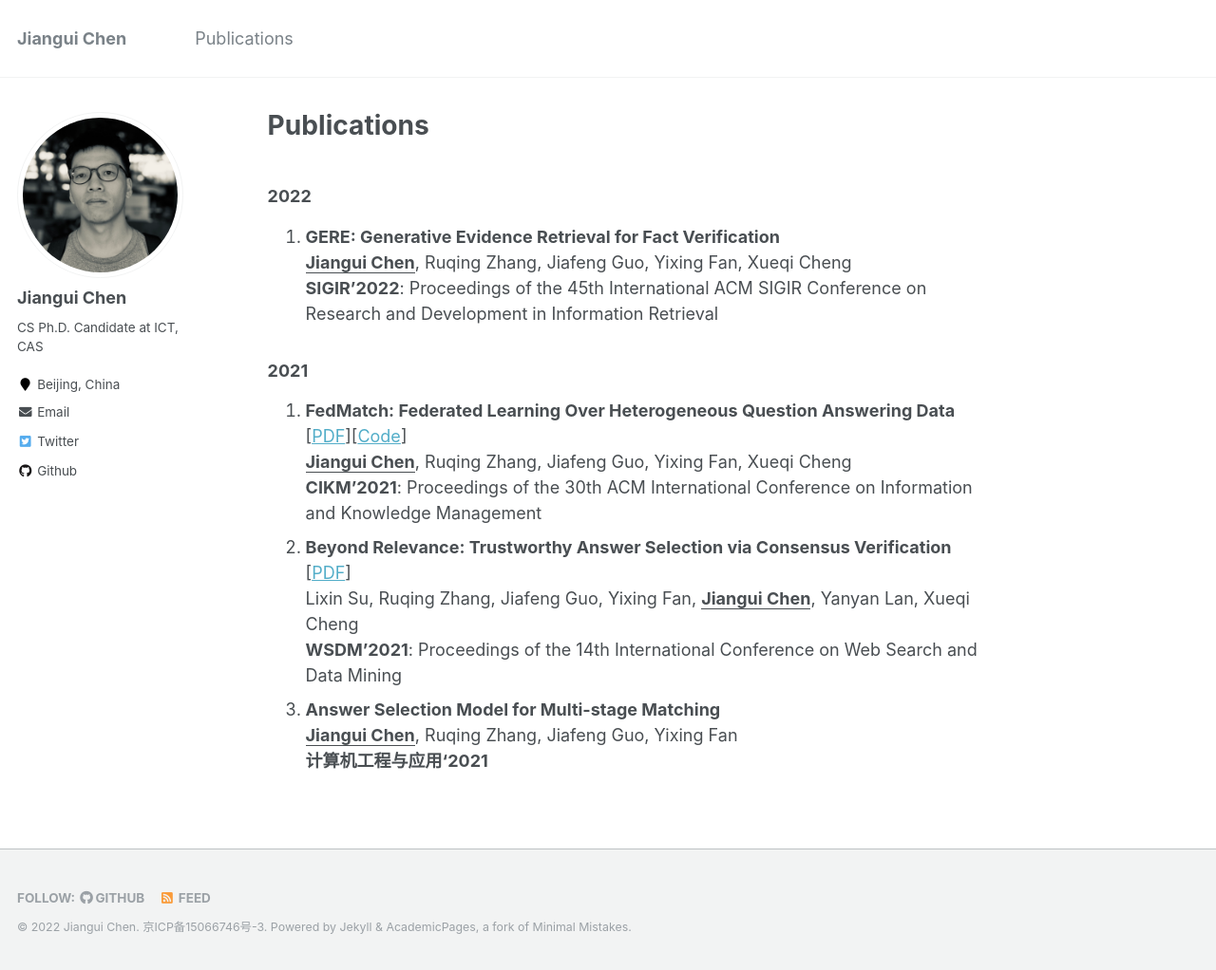
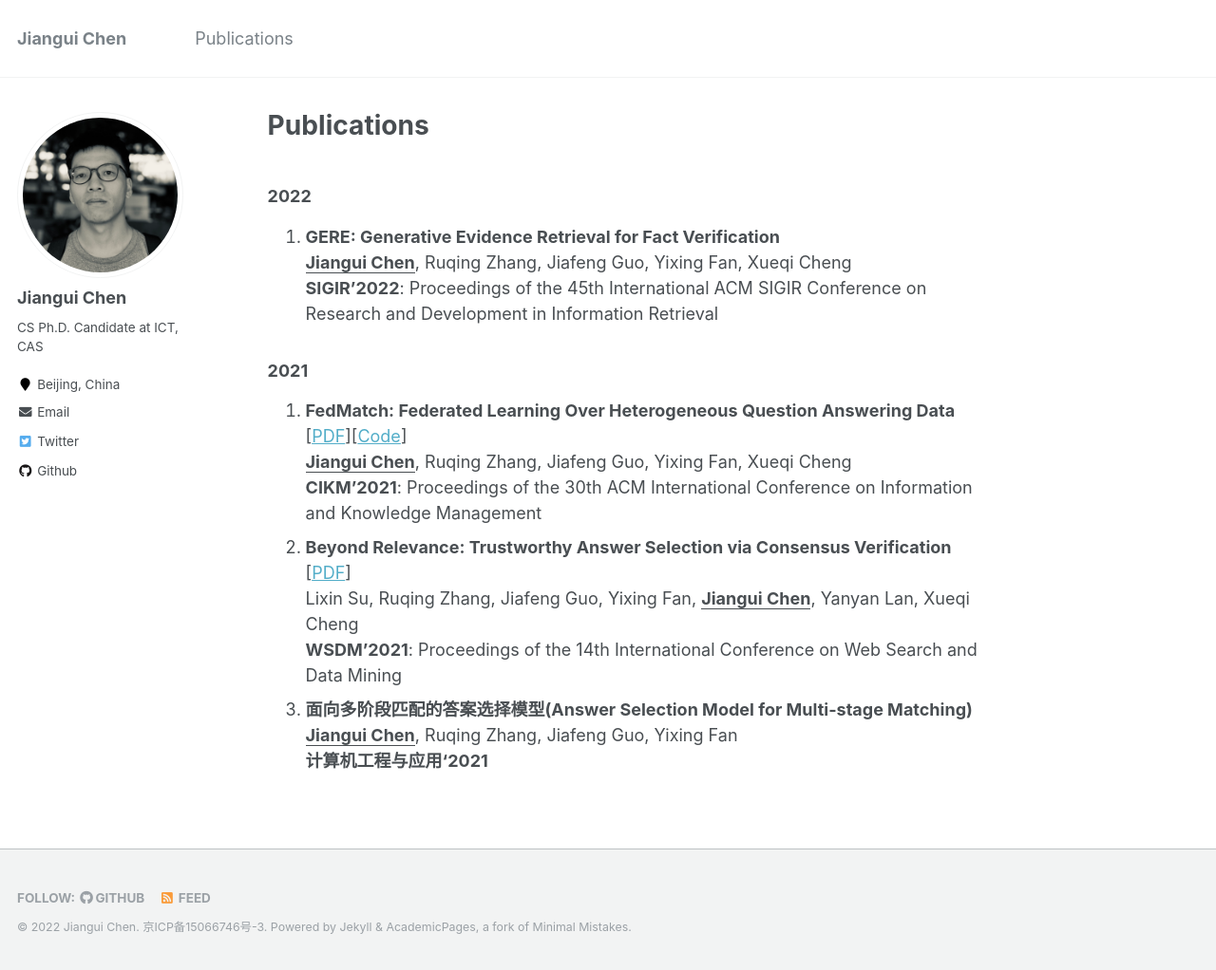
Before and after one commit to Chriskuei/chriskuei.github.io, a Jekyll site: the page built from _pages/publications.md, in a window 1280 px wide and 1022 px high. Shown: the whole window at 95% size. Built offline with Jekyll 4.4.1, drawn with Linux system fonts in a browser that asks for light colours.

Commit message:
Update publications.md

```diff
--- a/_pages/publications.md
+++ b/_pages/publications.md
@@ -21,6 +21,6 @@ redirect_from:
 2. **Beyond Relevance: Trustworthy Answer Selection via Consensus Verification** [<a href='https://dl.acm.org/doi/pdf/10.1145/3437963.3441781'>PDF</a>]  <br>
 Lixin Su, Ruqing Zhang, Jiafeng Guo, Yixing Fan, <ins>**Jiangui Chen**</ins>, Yanyan Lan, Xueqi Cheng <br>
 **WSDM'2021**: Proceedings of the 14th International Conference on Web Search and Data Mining  <br>
-3. **Answer Selection Model for Multi-stage Matching**  <br>
+3. **面向多阶段匹配的答案选择模型(Answer Selection Model for Multi-stage Matching)**  <br>
 <ins>**Jiangui Chen**</ins>, Ruqing Zhang, Jiafeng Guo, Yixing Fan <br>
 **计算机工程与应用‘2021**
```
